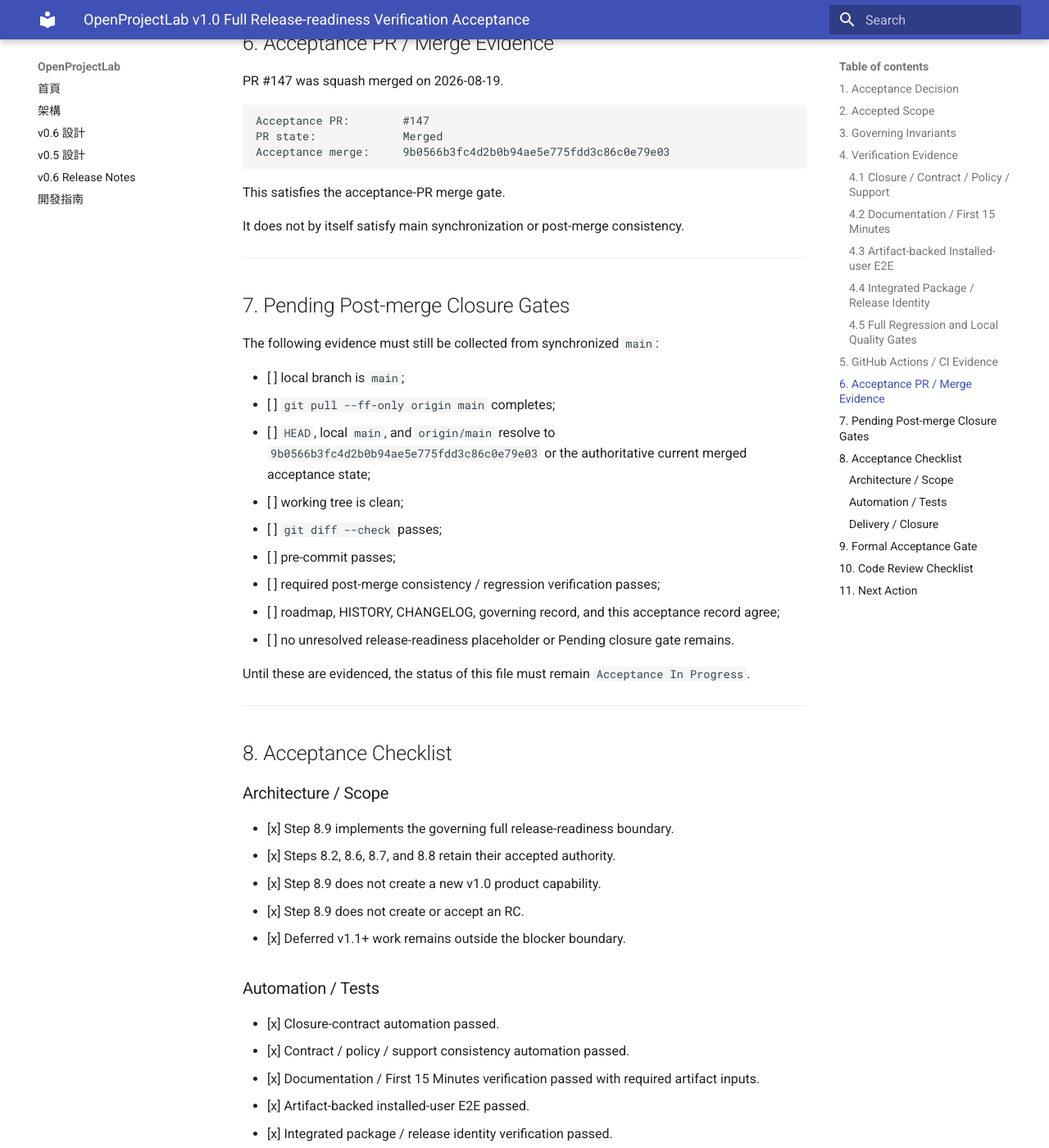
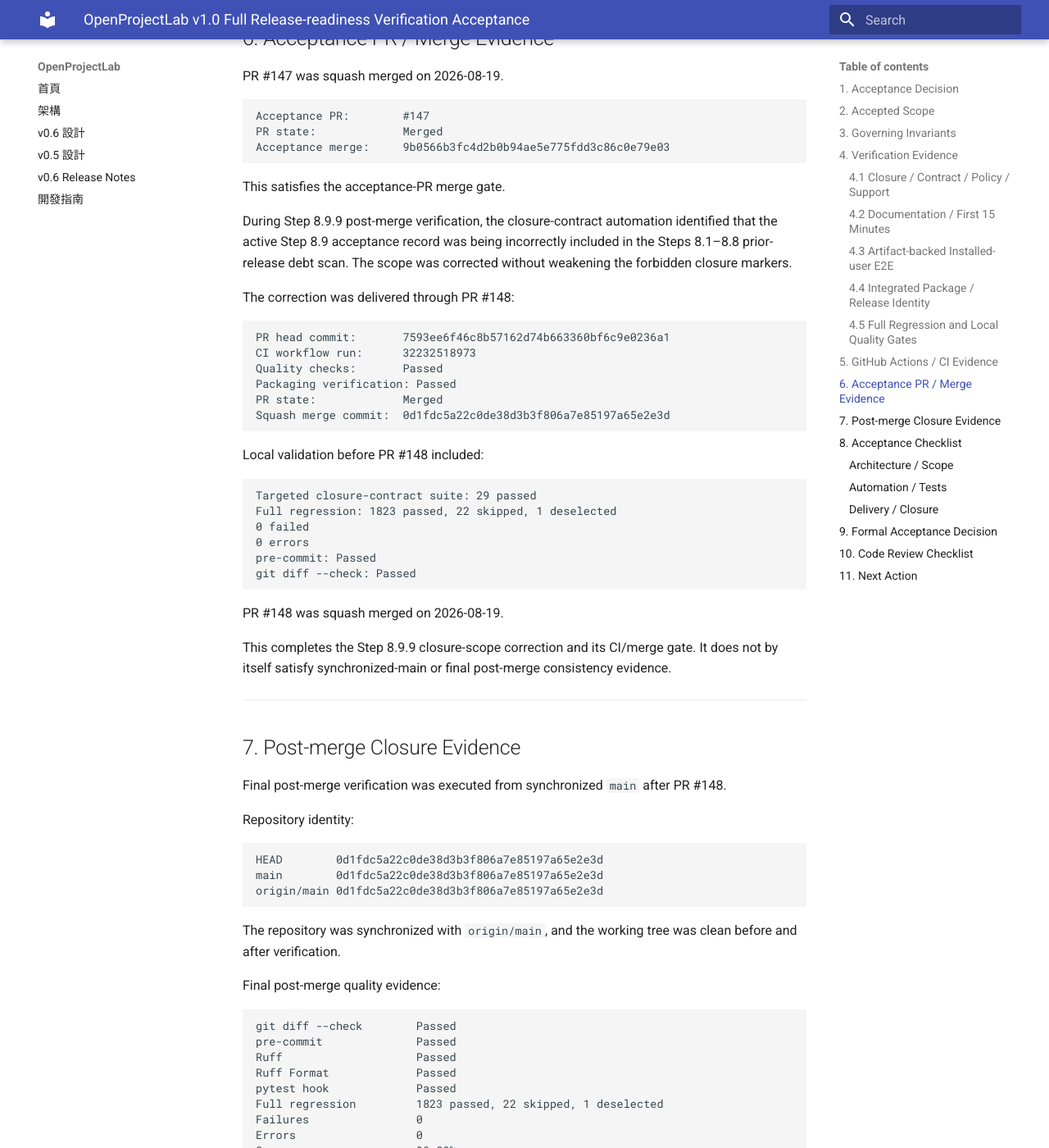
Before and after one commit to khwang1964/OpenProjectLab, an MkDocs documentation site: the page built from docs/releases/v1.0-full-release-readiness-verification-acceptance.md, in a window 1280 px wide and 1400 px high, scrolled down 3801 px. Shown: the whole window at 82% size. Built offline with MkDocs 1.6.1 and Material for MkDocs 9.7.7, drawn with Linux system fonts in a browser that asks for light colours; some of the changed text lies outside the part shown.

Commit message:
docs: accept step 8.9 full release readiness (#149)

````diff
--- a/docs/HISTORY.md
+++ b/docs/HISTORY.md
@@ -1394,6 +1394,51 @@
 docs/releases/v1.0-full-release-readiness-verification-acceptance.md
 ```
 
+Step 8.9.9 初次 post-merge verification 發現 closure-contract scope defect：
+新建立的 Step 8.9 acceptance record 被錯誤納入 Steps 8.1–8.8 prior-release
+debt scan。修正僅調整文件選擇範圍，不弱化既有 forbidden closure markers，
+並新增 regression test 保護 Step 8.9 governing / acceptance records 不會再被
+誤判為 prior-step debt。
+
+修正證據：
+
+``` text
+PR #148 --- merged
+Head commit --- 7593ee6f46c8b57162d74b663360bf6c9e0236a1
+CI workflow --- 32232518973
+Quality checks --- Passed
+Packaging artifact verification --- Passed
+Merge commit --- 0d1fdc5a22c0de38d3b3f806a7e85197a65e2e3d
+Targeted closure-contract suite --- 29 passed
+Full regression before merge --- 1823 passed, 22 skipped, 1 deselected
+pre-commit --- Passed
+git diff --check --- Passed
+```
+
+PR #148 merge 後，已在 synchronized `main` 上完成最終 Step 8.9.9
+post-merge consistency verification。`HEAD`、local `main` 與 `origin/main`
+皆解析為 `0d1fdc5a22c0de38d3b3f806a7e85197a65e2e3d`，working tree 在驗證前後均保持 clean。
+
+最終 post-merge evidence：
+
+``` text
+Full regression --- 1823 passed, 22 skipped, 1 deselected
+Failures / errors --- 0
+Coverage --- 90.89%
+Required coverage --- 67.0% --- Passed
+git diff --check --- Passed
+Ruff / Ruff Format --- Passed
+pre-commit --- Passed
+Post-merge consistency verification --- Completed
+```
+
+Roadmap、HISTORY、CHANGELOG、governing verification record 與 formal
+acceptance record 已對齊同一 terminal state。因此 **Step 8.9 — Full
+Release-readiness Verification 已正式 Accepted**。
+
+下一個獨立 gate 為 **Step 8.10 — RC Acceptance**；Step 8.9 的 acceptance
+不建立、不發布，也不預先接受 `v1.0.0-rc.1`。
+
 ------------------------------------------------------------------------
 
 # 我們的願景
--- a/docs/releases/v1.0-full-release-readiness-verification-acceptance.md
+++ b/docs/releases/v1.0-full-release-readiness-verification-acceptance.md
@@ -1,6 +1,6 @@
 # OpenProjectLab v1.0 Full Release-readiness Verification Acceptance
 
-> **Status:** Acceptance In Progress — Pending Post-merge Consistency Closure
+> **Status:** Accepted
 > **Milestone:** 8 — v1.0 Stabilization & Release Readiness
 > **Step:** 8.9 — Full Release-readiness Verification
 > **Date:** 2026-08-19
@@ -15,8 +15,8 @@
 Step 8.9 has completed its implementation, local completion-state regression,
 artifact-backed verification, and acceptance-PR CI gates.
 
-Formal Step 8.9 acceptance is not yet declared in this record because the
-post-merge closure gates must still be observed from synchronized `main`.
+All required Step 8.9 implementation, CI, merge, synchronization, regression,
+quality, and post-merge consistency gates are now evidenced.
 
 Current decision:
 
@@ -27,12 +27,13 @@
 Local quality gates              Passed
 GitHub Actions / CI              Passed
 Acceptance PR                    Merged
-Main synchronization             Pending
-Post-merge consistency           Pending
-Formal Step 8.9 acceptance       Pending
+Closure-scope fix PR             Merged
+Main synchronization             Completed
+Post-merge consistency           Passed
+Formal Step 8.9 acceptance       Accepted
 ```
 
-Step 8.9 remains fail-closed until the remaining Pending gates are completed.
+Step 8.9 is formally accepted and may now hand off to Step 8.10 RC Acceptance.
 
 ---
 
@@ -196,29 +197,84 @@
 
 This satisfies the acceptance-PR merge gate.
 
-It does not by itself satisfy main synchronization or post-merge consistency.
+During Step 8.9.9 post-merge verification, the closure-contract automation
+identified that the active Step 8.9 acceptance record was being incorrectly
+included in the Steps 8.1–8.8 prior-release debt scan. The scope was corrected
+without weakening the forbidden closure markers.
+
+The correction was delivered through PR #148:
+
+```text
+PR head commit:       7593ee6f46c8b57162d74b663360bf6c9e0236a1
+CI workflow run:      32232518973
+Quality checks:       Passed
+Packaging verification: Passed
+PR state:             Merged
+Squash merge commit:  0d1fdc5a22c0de38d3b3f806a7e85197a65e2e3d
+```
+
+Local validation before PR #148 included:
+
+```text
+Targeted closure-contract suite: 29 passed
+Full regression: 1823 passed, 22 skipped, 1 deselected
+0 failed
+0 errors
+pre-commit: Passed
+git diff --check: Passed
+```
+
+PR #148 was squash merged on 2026-08-19.
+
+This completes the Step 8.9.9 closure-scope correction and its CI/merge gate.
+It does not by itself satisfy synchronized-main or final post-merge
+consistency evidence.
 
 ---
 
-## 7. Pending Post-merge Closure Gates
+## 7. Post-merge Closure Evidence
 
-The following evidence must still be collected from synchronized `main`:
+Final post-merge verification was executed from synchronized `main` after
+PR #148.
 
-- [ ] local branch is `main`;
-- [ ] `git pull --ff-only origin main` completes;
-- [ ] `HEAD`, local `main`, and `origin/main` resolve to
-      `9b0566b3fc4d2b0b94ae5e775fdd3c86c0e79e03` or the authoritative current merged acceptance state;
-- [ ] working tree is clean;
-- [ ] `git diff --check` passes;
-- [ ] pre-commit passes;
-- [ ] required post-merge consistency / regression verification passes;
-- [ ] roadmap, HISTORY, CHANGELOG, governing record, and this acceptance
-      record agree;
-- [ ] no unresolved release-readiness placeholder or Pending closure gate
-      remains.
+Repository identity:
 
-Until these are evidenced, the status of this file must remain
-`Acceptance In Progress`.
+```text
+HEAD        0d1fdc5a22c0de38d3b3f806a7e85197a65e2e3d
+main        0d1fdc5a22c0de38d3b3f806a7e85197a65e2e3d
+origin/main 0d1fdc5a22c0de38d3b3f806a7e85197a65e2e3d
+```
+
+The repository was synchronized with `origin/main`, and the working tree was
+clean before and after verification.
+
+Final post-merge quality evidence:
+
+```text
+git diff --check        Passed
+pre-commit              Passed
+Ruff                    Passed
+Ruff Format             Passed
+pytest hook             Passed
+Full regression         1823 passed, 22 skipped, 1 deselected
+Failures                0
+Errors                  0
+Coverage                90.89%
+Required coverage       67.0%
+Working tree            Clean
+```
+
+The 22 skipped tests remained the already-reviewed artifact-backed tests whose
+normal source-only execution depends on `OPL_TEST_WHEEL`,
+`OPL_TEST_DIST_DIR`, or `OPL_RELEASE_COMMIT_SHA`. Their artifact-backed
+counterparts were exercised by the required packaging / release-readiness
+gates, and no skipped test represented an unresolved regression.
+
+Cross-document review confirmed that roadmap, HISTORY, CHANGELOG, the governing
+verification record, and this acceptance record describe the same Step 8.9
+terminal state.
+
+All Step 8.9 post-merge closure gates are complete.
 
 ---
 
@@ -248,31 +304,32 @@
 ### Delivery / Closure
 
 - [x] Acceptance PR #147 was merged.
-- [ ] Local `main` is synchronized with `origin/main`.
-- [ ] Post-merge consistency verification is complete.
-- [ ] Cross-document completion status is aligned.
-- [ ] Step 8.9 is formally marked `Accepted`.
+- [x] Closure-scope correction PR #148 was merged.
+- [x] Local `main` is synchronized with `origin/main`.
+- [x] Post-merge consistency verification is complete.
+- [x] Cross-document completion status is aligned.
+- [x] Step 8.9 is formally marked `Accepted`.
 
 ---
 
-## 9. Formal Acceptance Gate
+## 9. Formal Acceptance Decision
 
-Step 8.9 may transition to:
+Step 8.9 satisfies every required acceptance gate.
+
+Formal terminal state:
 
 ```text
 Status: Accepted
+Post-merge verification commit: 0d1fdc5a22c0de38d3b3f806a7e85197a65e2e3d
+Full regression: 1823 passed, 22 skipped, 1 deselected
+Coverage: 90.89%
+Required coverage: 67.0%
 ```
 
-only after every Pending item in Sections 7 and 8 is completed with actual
-post-merge evidence.
+This acceptance authorizes entry into Step 8.10 RC Acceptance.
 
-At that point, this record must be updated with:
-
-- synchronized `main` / `origin/main` commit identity;
-- fresh post-merge verification results;
-- final working-tree state;
-- final cross-document consistency result;
-- explicit authorization to enter Step 8.10 RC Acceptance.
+It does not itself create, publish, or accept `v1.0.0-rc.1`, and it does not
+constitute v1.0 GA acceptance.
 
 ---
 
@@ -280,38 +337,32 @@
 
 - [x] Evidence uses actual test and CI results.
 - [x] PR #147 and merge commit are recorded from GitHub.
+- [x] PR #148 closure-scope correction and merge commit are recorded from GitHub.
 - [x] Full regression and coverage values are not invented.
 - [x] Expected artifact-backed skips are explicitly classified.
 - [x] No tag, GitHub Release, RC, or GA claim is introduced.
 - [x] Step 8.10 remains separate.
-- [ ] Post-merge evidence is added before changing the status to `Accepted`.
-- [ ] Roadmap, HISTORY, CHANGELOG, governing record, and acceptance record are
+- [x] Post-merge evidence is added before changing the status to `Accepted`.
+- [x] Roadmap, HISTORY, CHANGELOG, governing record, and acceptance record are
       reviewed together before final closure.
 
 ---
 
 ## 11. Next Action
 
-Complete the post-merge closure on synchronized `main`:
+Proceed to Step 8.10 RC Acceptance under its own design, verification, and
+acceptance boundary.
+
+Step 8.10 may now evaluate creation and acceptance of:
 
 ```text
-sync main
-    ↓
-verify repository identity
-    ↓
-run post-merge quality / consistency gates
-    ↓
-record actual completion-state evidence
-    ↓
-close all Pending gates
-    ↓
-mark Step 8.9 Accepted
-    ↓
-enter Step 8.10 RC Acceptance
+v1.0.0-rc.1
 ```
+
+No RC result is pre-approved by this Step 8.9 acceptance record.
 
 ---
 
-> Step 8.9 becomes Accepted only when the merged repository state, CI evidence,
-> post-merge verification, and acceptance documentation all describe the same
-> release-readiness result.
+> Step 8.9 is Accepted because the merged repository state, CI evidence,
+> artifact-backed verification, full regression, post-merge quality gates, and
+> acceptance documentation describe the same complete release-readiness state.
--- a/docs/releases/v1.0-full-release-readiness-verification.md
+++ b/docs/releases/v1.0-full-release-readiness-verification.md
@@ -1,6 +1,6 @@
 # OpenProjectLab v1.0 Full Release-readiness Verification
 
-> **Status:** Implementation In Progress — Step 8.9.9 Formal Acceptance / Post-merge Consistency
+> **Status:** Accepted
 > **Milestone:** 8 — v1.0 Stabilization & Release Readiness
 > **Step:** 8.9 — Full Release-readiness Verification
 > **Date:** 2026-08-19
@@ -541,7 +541,7 @@
 8.9.6 Integrated package / release identity verification Completed
 8.9.7 Full regression and local quality gates            Completed
 8.9.8 GitHub Actions / CI verification                   Completed
-8.9.9 Formal Step 8.9 acceptance / post-merge consistency In Progress
+8.9.9 Formal Step 8.9 acceptance / post-merge consistency Completed
 ```
 
 Step 8.9.2 added deterministic closure-contract coverage and corrected the
@@ -673,30 +673,76 @@
 is claimed by this record until those results are observed from the merged
 repository state.
 
+During the initial Step 8.9.9 post-merge verification, the closure-contract
+suite exposed one scope defect: the newly created Step 8.9 acceptance record
+was incorrectly included in the prior Steps 8.1–8.8 closure-debt scan.
+
+The fix preserves the existing forbidden closure markers and narrows only the
+document-selection scope. A regression test now verifies that both active
+Step 8.9 records are excluded from prior-step debt scanning.
+
+The correction completed through PR #148. Local validation recorded
+29 targeted closure-contract tests passed and a fresh full regression of
+`1823 passed, 22 skipped, 1 deselected` with zero failures. GitHub Actions
+workflow `32232518973` passed both required jobs, and PR #148 was
+squash merged as commit `0d1fdc5a22c0de38d3b3f806a7e85197a65e2e3d`.
+
+Final Step 8.9.9 post-merge verification was then executed from synchronized
+`main` at commit `0d1fdc5a22c0de38d3b3f806a7e85197a65e2e3d`.
+
+Repository identity was consistent:
+
+```text
+HEAD        == 0d1fdc5a22c0de38d3b3f806a7e85197a65e2e3d
+main        == 0d1fdc5a22c0de38d3b3f806a7e85197a65e2e3d
+origin/main == 0d1fdc5a22c0de38d3b3f806a7e85197a65e2e3d
+```
+
+The final post-merge quality gates passed:
+
+```text
+git diff --check        Passed
+pre-commit              Passed
+Ruff                    Passed
+Ruff Format             Passed
+pytest hook             Passed
+Full regression         1823 passed, 22 skipped, 1 deselected
+Failures                0
+Errors                  0
+Coverage                90.89%
+Required coverage       67.0%
+Working tree            Clean
+```
+
+Cross-document status alignment was completed across roadmap, HISTORY,
+CHANGELOG, this governing record, and the formal acceptance record.
+
+Step 8.9.9 is complete, and Step 8.9 is formally `Accepted`.
+
 ---
 
 ## 24. Formal Acceptance Criteria
 
 Step 8.9 may be marked `Accepted` only when:
 
-- [ ] Steps 8.1–8.8 are formally closed and mutually consistent.
-- [ ] No unresolved release-readiness placeholder or Pending closure gate remains.
-- [ ] Frozen public contracts pass their automation.
-- [ ] Compatibility and deprecation claims are consistent.
-- [ ] Support and known-limitations claims are evidence-backed.
-- [ ] English and zh-TW documentation structure and behavior are aligned.
-- [ ] The First 15 Minutes workflow passes from the current wheel.
-- [ ] Current wheel and sdist artifacts pass metadata and resource inspection.
-- [ ] Checksums and semantic reproducibility checks pass.
-- [ ] The representative installed-user E2E passes outside the source checkout.
+- [x] Steps 8.1–8.8 are formally closed and mutually consistent.
+- [x] No unresolved release-readiness placeholder or Pending closure gate remains.
+- [x] Frozen public contracts pass their automation.
+- [x] Compatibility and deprecation claims are consistent.
+- [x] Support and known-limitations claims are evidence-backed.
+- [x] English and zh-TW documentation structure and behavior are aligned.
+- [x] The First 15 Minutes workflow passes from the current wheel.
+- [x] Current wheel and sdist artifacts pass metadata and resource inspection.
+- [x] Checksums and semantic reproducibility checks pass.
+- [x] The representative installed-user E2E passes outside the source checkout.
 - [x] Full regression passes with actual completion-state evidence.
 - [x] Coverage is at least 67.0%.
 - [x] `git diff --check`, Ruff, Ruff Format, and pre-commit pass.
 - [x] Required GitHub Actions checks pass.
 - [x] The acceptance PR is merged.
-- [ ] `main` is synchronized with `origin/main`.
-- [ ] Post-merge consistency verification completes.
-- [ ] The acceptance record explicitly marks Step 8.9 as `Accepted`.
+- [x] `main` is synchronized with `origin/main`.
+- [x] Post-merge consistency verification completes.
+- [x] The acceptance record explicitly marks Step 8.9 as `Accepted`.
 
 Passing Step 8.9 authorizes entry into Step 8.10. It does not itself accept or
 publish an RC.
@@ -707,43 +753,43 @@
 
 ### Architecture and Scope
 
-- [ ] The change implements this governing verification contract.
-- [ ] Step 8.2, 8.6, 8.7, and 8.8 remain authoritative in their domains.
-- [ ] No new version, support, or public-contract authority is introduced.
-- [ ] Step 8.9 does not absorb Step 8.10 RC Acceptance.
-- [ ] Deferred v1.1+ work is not promoted without an explicit decision.
+- [x] The change implements this governing verification contract.
+- [x] Step 8.2, 8.6, 8.7, and 8.8 remain authoritative in their domains.
+- [x] No new version, support, or public-contract authority is introduced.
+- [x] Step 8.9 does not absorb Step 8.10 RC Acceptance.
+- [x] Deferred v1.1+ work is not promoted without an explicit decision.
 
 ### Automation
 
-- [ ] New checks are deterministic and fail closed.
-- [ ] Existing accepted helpers and suites are reused where practical.
-- [ ] Stale or missing artifacts cannot silently pass.
-- [ ] Skipped wheel-backed tests cannot count as final acceptance evidence.
-- [ ] Verification is separated from irreversible publication.
+- [x] New checks are deterministic and fail closed.
+- [x] Existing accepted helpers and suites are reused where practical.
+- [x] Stale or missing artifacts cannot silently pass.
+- [x] Skipped wheel-backed tests cannot count as final acceptance evidence.
+- [x] Verification is separated from irreversible publication.
 
 ### Artifacts and Installed-user Behavior
 
-- [ ] Tests use the current verified wheel.
-- [ ] Installation and execution are isolated from the source checkout.
-- [ ] Package metadata, entry points, templates, and resources are exercised.
-- [ ] Representative success and failure paths are verified.
-- [ ] Evidence identifies the tested artifact and repository state.
+- [x] Tests use the current verified wheel.
+- [x] Installation and execution are isolated from the source checkout.
+- [x] Package metadata, entry points, templates, and resources are exercised.
+- [x] Representative success and failure paths are verified.
+- [x] Evidence identifies the tested artifact and repository state.
 
 ### Documentation and Policy
 
-- [ ] EN and zh-TW user-facing behavior remains aligned.
-- [ ] Public-contract classifications remain accurate.
-- [ ] Compatibility and deprecation statements remain accurate.
-- [ ] Support claims do not exceed evidence.
-- [ ] Known limitations and Deferred scope remain visible.
+- [x] EN and zh-TW user-facing behavior remains aligned.
+- [x] Public-contract classifications remain accurate.
+- [x] Compatibility and deprecation statements remain accurate.
+- [x] Support claims do not exceed evidence.
+- [x] Known limitations and Deferred scope remain visible.
 
 ### Tests and Evidence
 
-- [ ] Positive and negative contract behavior is covered.
-- [ ] Focused suites pass before the full regression.
-- [ ] Full regression and coverage use fresh completion-state results.
-- [ ] CI evidence comes from the actual acceptance PR.
-- [ ] Roadmap, HISTORY, CHANGELOG, governing design, and acceptance record agree.
+- [x] Positive and negative contract behavior is covered.
+- [x] Focused suites pass before the full regression.
+- [x] Full regression and coverage use fresh completion-state results.
+- [x] CI evidence comes from the actual acceptance PR.
+- [x] Roadmap, HISTORY, CHANGELOG, governing design, and acceptance record agree.
 
 ---
 
@@ -779,53 +825,31 @@
 Step 8.9.6 Integrated package / release identity    Completed
 Step 8.9.7 Full regression / local quality gates    Completed
 Step 8.9.8 GitHub Actions / CI verification         Completed
-Step 8.9.9 Formal acceptance / post-merge closure   In Progress
+Step 8.9.9 Formal acceptance / post-merge closure   Completed
+Step 8.9 Full Release-readiness Verification        Accepted
 Step 8.10 RC Acceptance                             Planned
 ```
 
-No Step 8.9 formal acceptance or Step 8.10 RC evidence is claimed here.
+Step 8.9 formal acceptance is complete. No Step 8.10 RC acceptance evidence is claimed here.
 
 ---
 
 ## 28. Next Action
 
-Complete Step 8.9.9 against the merged acceptance state from PR #147:
+Proceed to Step 8.10 RC Acceptance.
+
+Step 8.9 has completed its governing verification, artifact-backed evidence,
+full regression, CI, acceptance merge, closure-scope correction, synchronized
+main verification, post-merge consistency, and formal acceptance.
+
+The next independent gate is:
 
 ```text
-git switch main
-    ↓
-git pull --ff-only origin main
-    ↓
-verify HEAD == main == origin/main
-    ↓
-run post-merge consistency verification
-    ↓
-record fresh completion-state regression / coverage / quality-gate evidence
-    ↓
-complete docs/releases/v1.0-full-release-readiness-verification-acceptance.md
-    ↓
-align roadmap / HISTORY / CHANGELOG
-    ↓
-mark Step 8.9 Accepted
+Step 8.10 — RC Acceptance
 ```
 
-The current acceptance merge commit is:
-
-```text
-9b0566b3fc4d2b0b94ae5e775fdd3c86c0e79e03
-```
-
-The following gates remain unresolved until observed from the synchronized
-merged state:
-
-- `main` synchronization with `origin/main`;
-- post-merge consistency verification;
-- fresh post-merge regression / coverage evidence if required by the final
-  closure run;
-- formal acceptance-record closure;
-- explicit Step 8.9 `Accepted` status.
-
-Only after those gates pass may OpenProjectLab enter Step 8.10 RC Acceptance.
+Step 8.10 remains responsible for any `v1.0.0-rc.1` creation, RC-specific
+verification, and RC acceptance decision. No RC result is implied by Step 8.9.
 
 ---
 
````
Also changed, not shown: other parts of docs/releases/v1.0-full-release-readiness-verification.md (+1 -1 lines), CHANGELOG.md (+40 -0 lines), docs/roadmap.md (+40 -3 lines), 2 other files.
